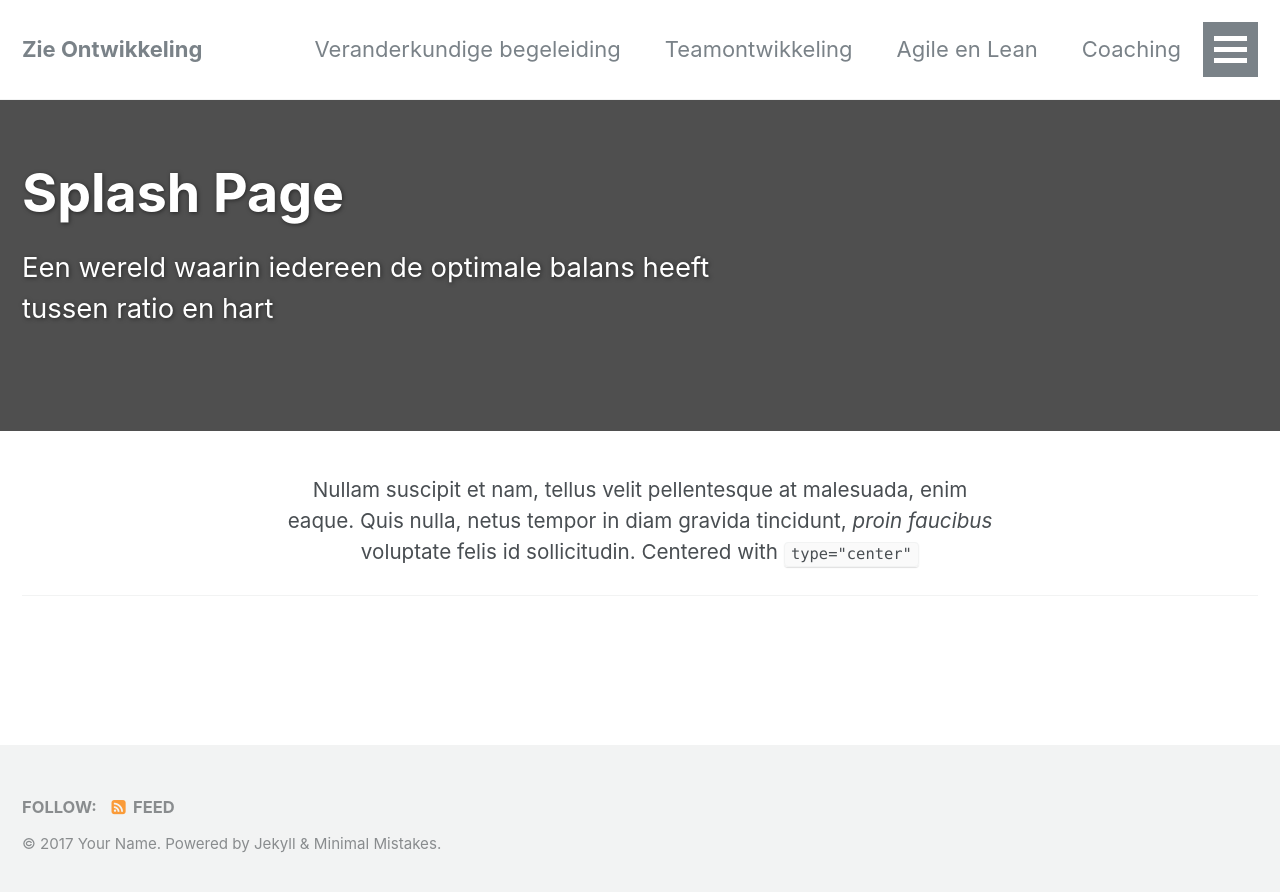
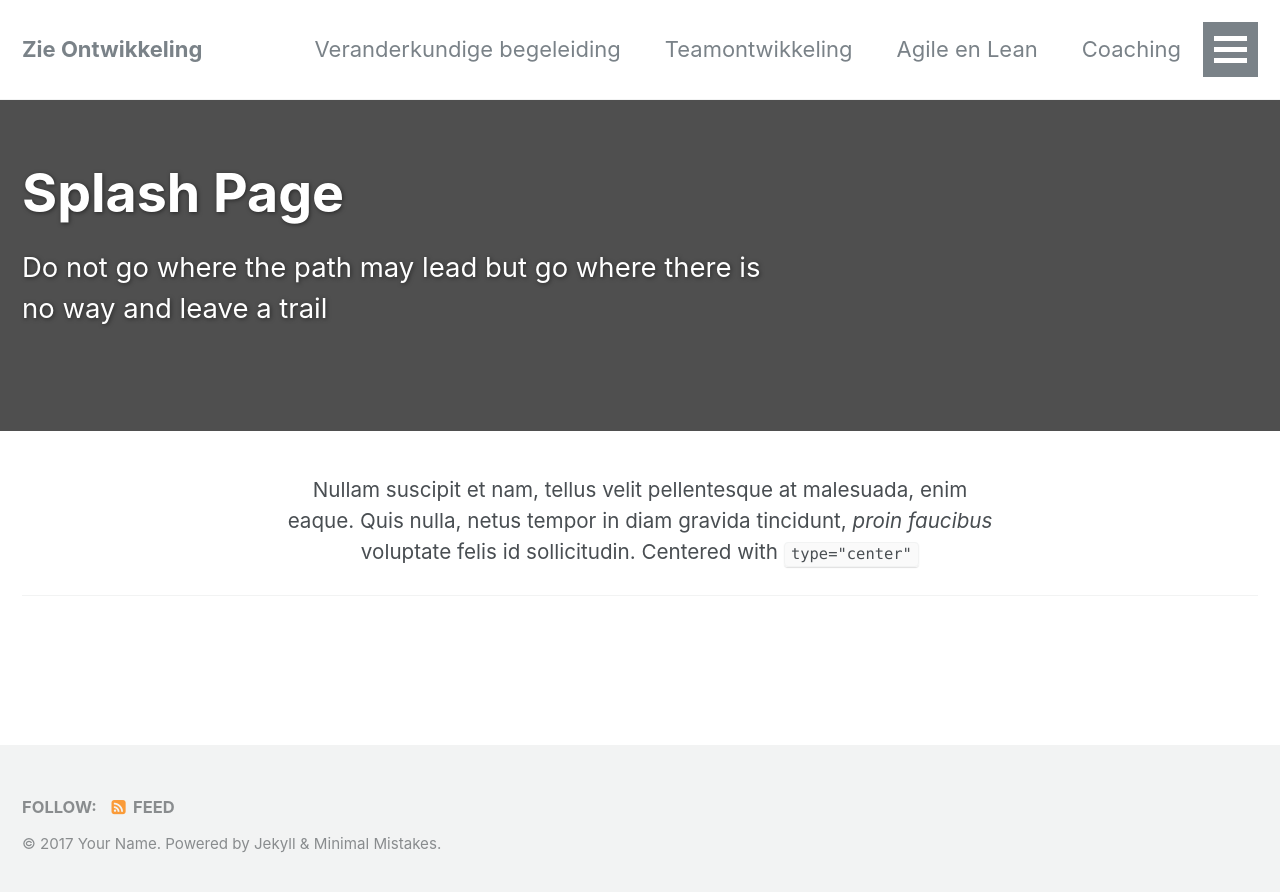
Before and after one commit to twinmum1/zie-ontwikkeling, a Jekyll site: the page built from _pages/index.md, in a window 1280 px wide. Shown: the top 892 px of the page. Built offline with Jekyll 4.4.1, drawn with Linux system fonts in a browser that asks for light colours.

Commit message:
Update index.md

```diff
--- a/_pages/index.md
+++ b/_pages/index.md
@@ -1,15 +1,17 @@
 ---
 title: "Splash Page"
 layout: splash
-classes:
-  - landing
 permalink: /vkb/
 date: 2016-03-23T11:48:41-04:00
 header:
   overlay_color: "#000"
   overlay_filter: "0.5"
   overlay_image: /assets/images/home.jpg
-excerpt: "Een wereld waarin iedereen de optimale balans heeft tussen ratio en hart"
+excerpt: "Do not go
+	where the path may lead
+	but go where there is no way
+	and leave a trail
+"
 intro:
   - excerpt: 'Nullam suscipit et nam, tellus velit pellentesque at malesuada, enim eaque. Quis nulla, netus tempor in diam gravida tincidunt, *proin faucibus* voluptate felis id sollicitudin. Centered with `type="center"`'
 
```
